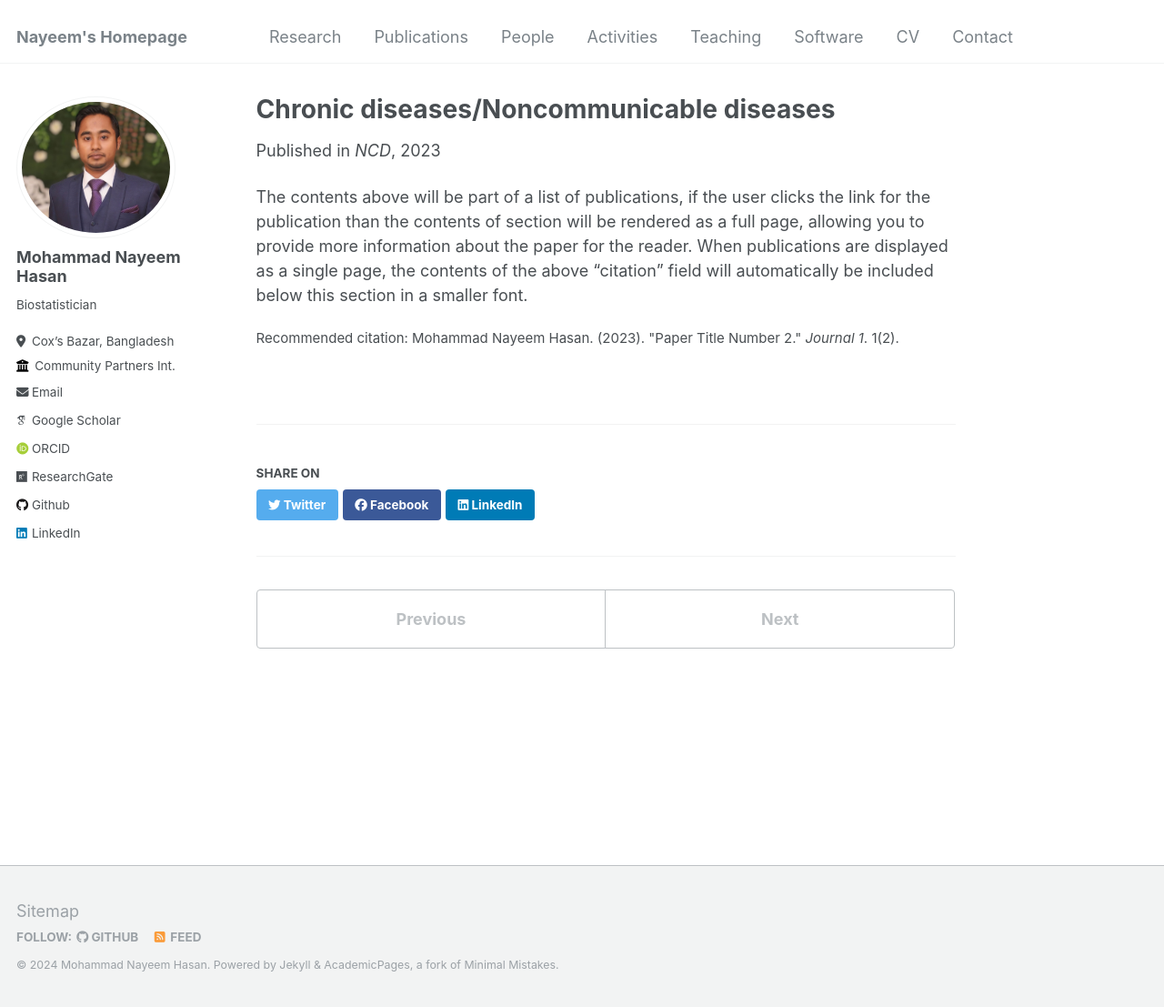
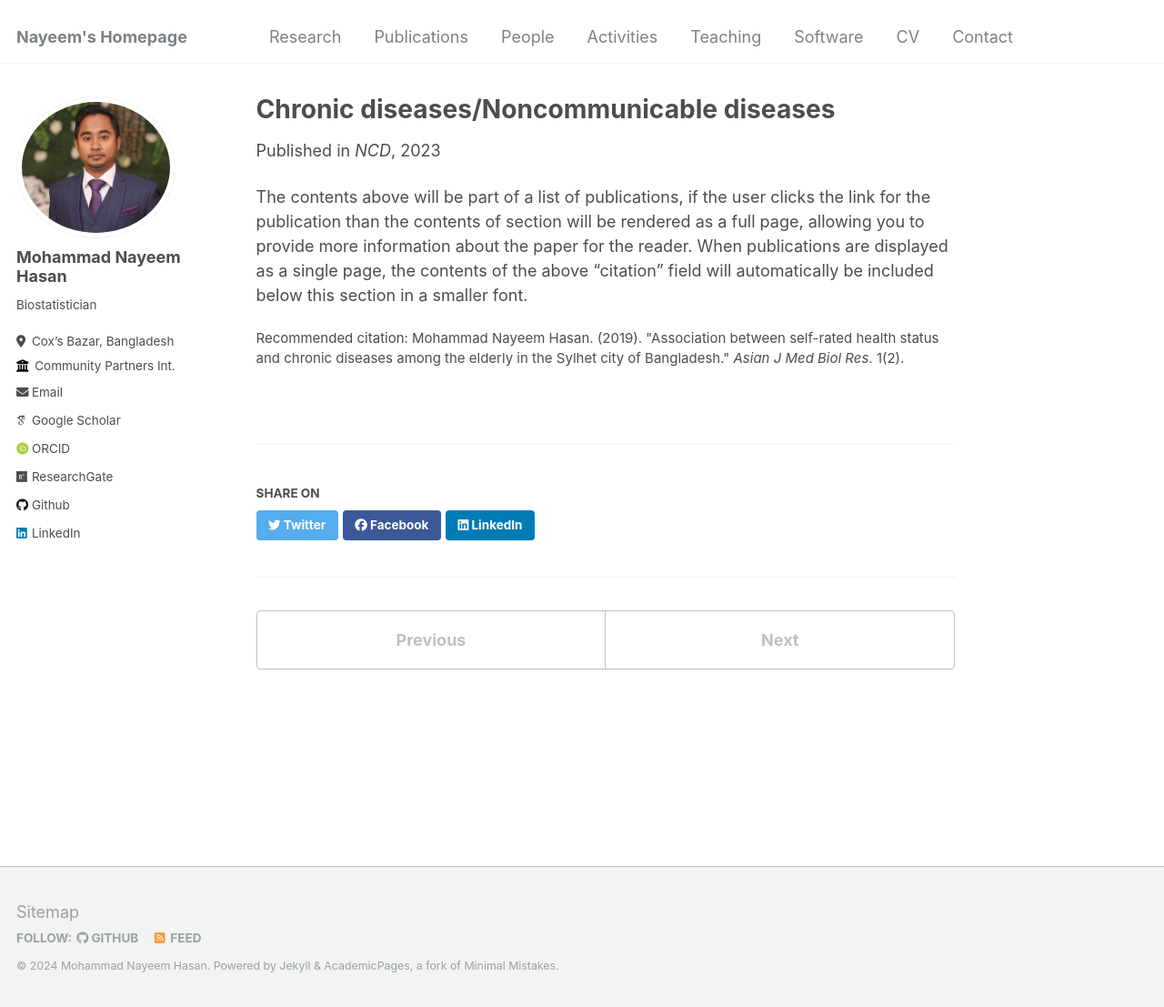
Before and after one commit to nayeemlab/nayeemlab.github.io, a Jekyll site: the page built from _research/NCD.md, in a window 1280 px wide and 1107 px high. Shown: the whole window at 91% size. Built offline with Jekyll 4.4.1, drawn with Linux system fonts in a browser that asks for light colours; some web fonts are replaced.

Commit message:
Update NCD.md

```diff
--- a/_research/NCD.md
+++ b/_research/NCD.md
@@ -6,7 +6,6 @@ excerpt: 'Aging presents a significant challenge in Bangladesh, with its impact
 date: 2023-01-01
 venue: 'NCD'
 citation: 'Mohammad Nayeem Hasan. (2019). &quot;Association between self-rated health status and chronic diseases among the elderly in the Sylhet city of Bangladesh.&quot; <i>Asian J Med Biol Res</i>. 1(2).'
-citation: 'Mohammad Nayeem Hasan. (2023). &quot;Paper Title Number 2.&quot; <i>Journal 1</i>. 1(2).'
 ---
 
 The contents above will be part of a list of publications, if the user clicks the link for the publication than the contents of section will be rendered as a full page, allowing you to provide more information about the paper for the reader. When publications are displayed as a single page, the contents of the above "citation" field will automatically be included below this section in a smaller font.
```
